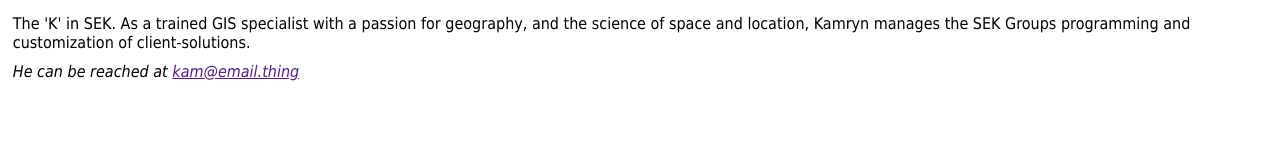
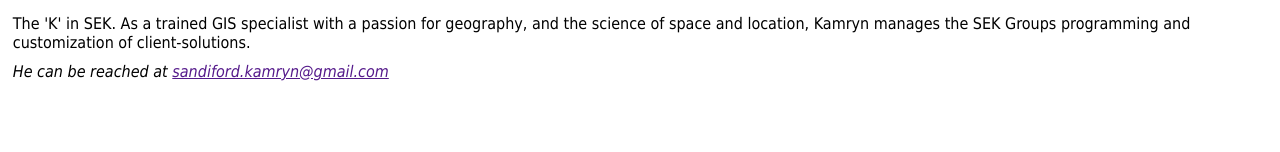
Before and after one commit to edmharris/P2306---Final-Website, a plain HTML site: page team.html in a window 1280 px wide. Shown: the part 459-611 px from the top of the page. Drawn offline with Linux system fonts and the light colour scheme.

Commit message:
Update team.html

```diff
--- a/team.html
+++ b/team.html
@@ -44,7 +44,7 @@
                 <h2 id="K">Kamryn Sandiford</h2>
                 <p>The 'K' in SEK. As a trained GIS specialist with a passion for geography, and the science of space and location, Kamryn manages the SEK Groups programming and customization of client-solutions.</p>
                 <address>
-                    He can be reached at <a href="">kam@email.thing</a>
+                    He can be reached at <a href="">sandiford.kamryn@gmail.com</a>
                 </address>
             </section>
         </main>
```
